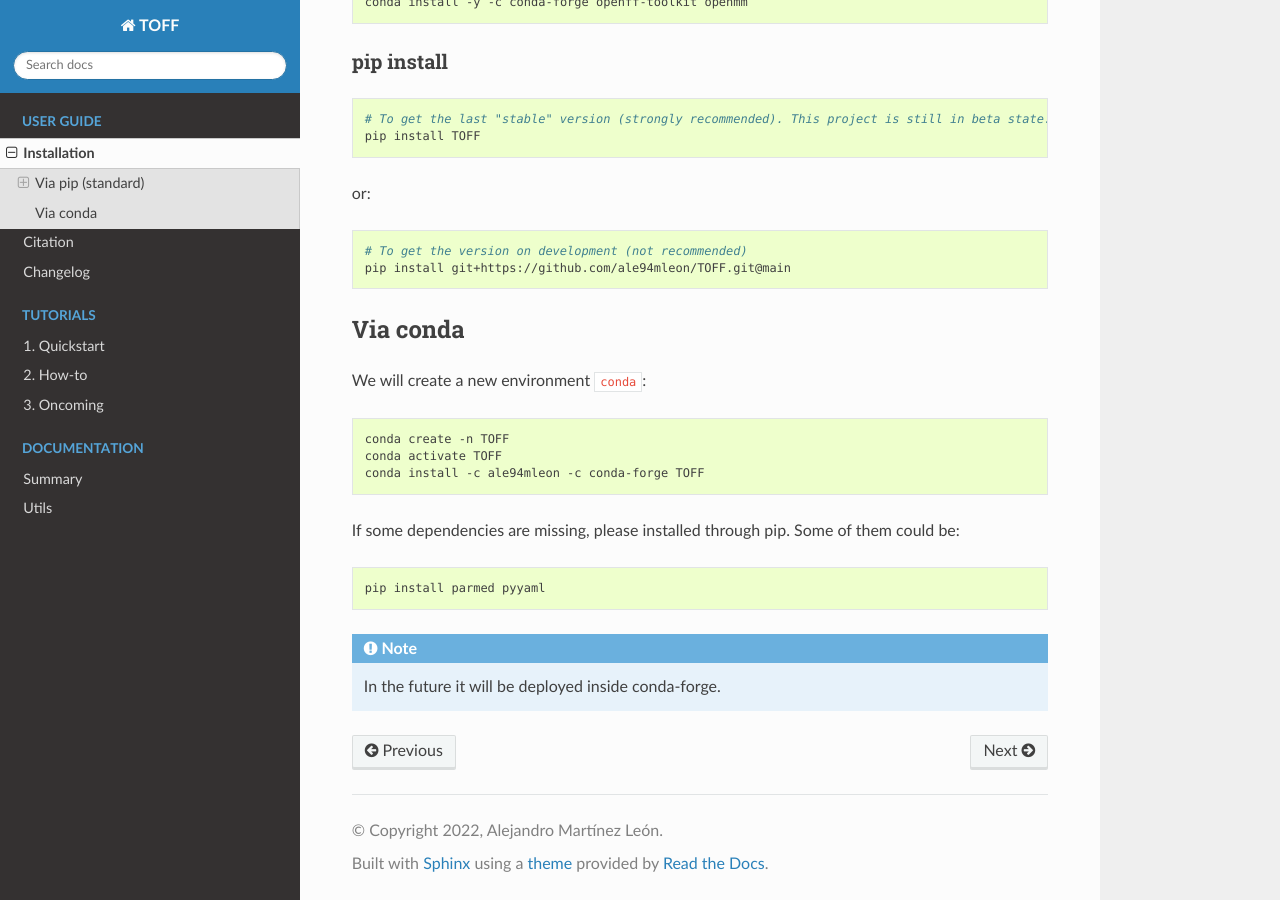
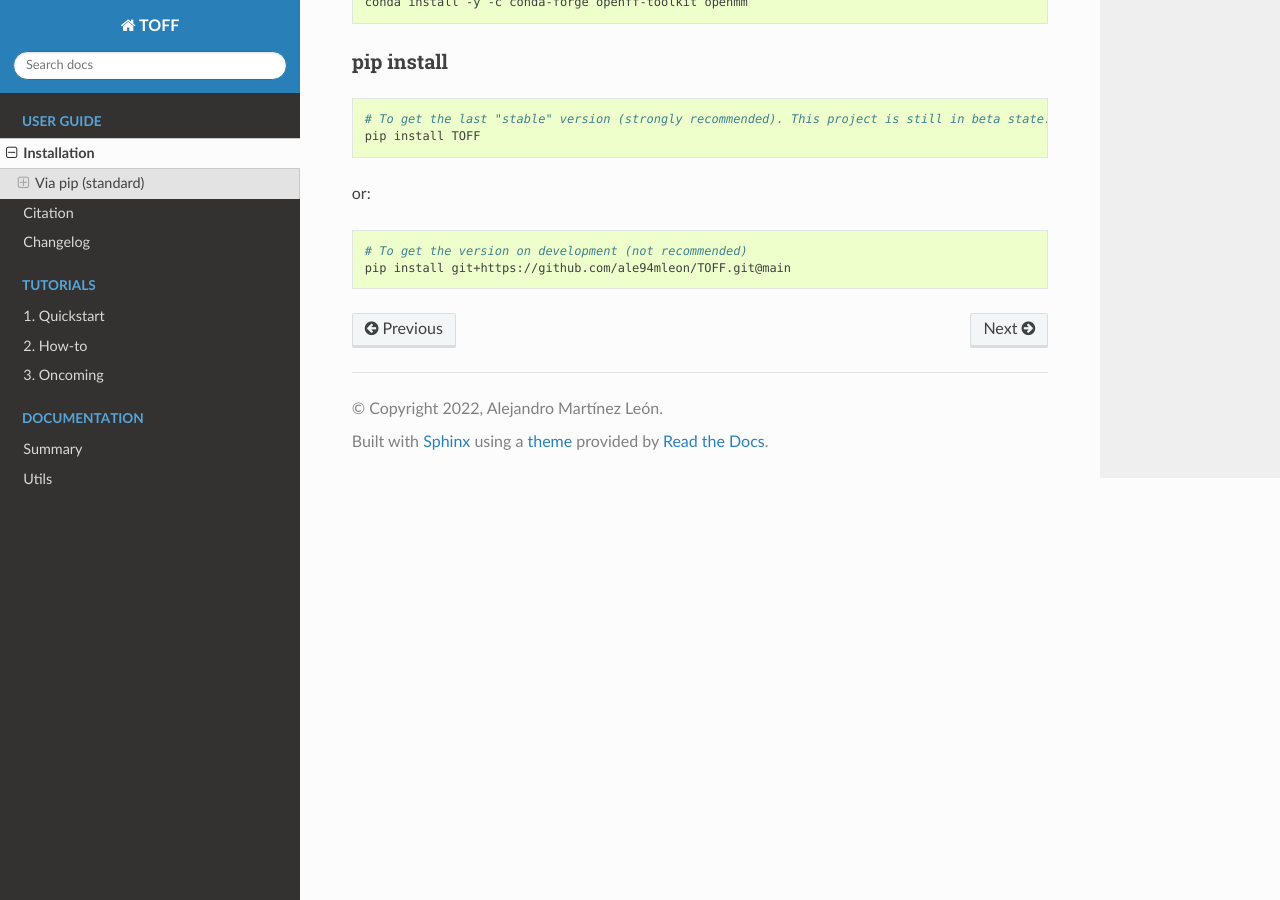
Before and after one commit to ale94mleon/TOFF, a Sphinx documentation site: the page built from docs/source/installation.rst, in a window 1280 px wide and 900 px high, scrolled down 979 px. Built offline with Sphinx 7.4.7 and the Read the Docs theme 2.0.0, drawn with Linux system fonts in a browser that asks for light colours.

Commit message:
add zendo and delete conda docs for now

```diff
--- a/docs/source/citations.rst
+++ b/docs/source/citations.rst
@@ -12,5 +12,5 @@
       - DOI
     * - Any
       - 2022-07-10
-      - ..  image:: https://zenodo.org/badge/496163299.svg
-            :target: https://zenodo.org/badge/latestdoi/496163299
+      - ..  image:: https://zenodo.org/badge/560614920.svg
+            :target: https://zenodo.org/badge/latestdoi/560614920
--- a/docs/source/installation.rst
+++ b/docs/source/installation.rst
@@ -54,24 +54,3 @@
 
     # To get the version on development (not recommended)
     pip install git+https://github.com/ale94mleon/TOFF.git@main
-
-Via conda
----------
-
-We will create a new environment ``conda``:
-
-.. code-block:: bash
-
-    conda create -n TOFF
-    conda activate TOFF
-    conda install -c ale94mleon -c conda-forge TOFF
-
-If some dependencies are missing, please installed through pip. Some of them could be:
-
-.. code-block:: bash
-
-    pip install parmed pyyaml
-
-.. note::
-
-   In the future it will be deployed inside conda-forge.
```
